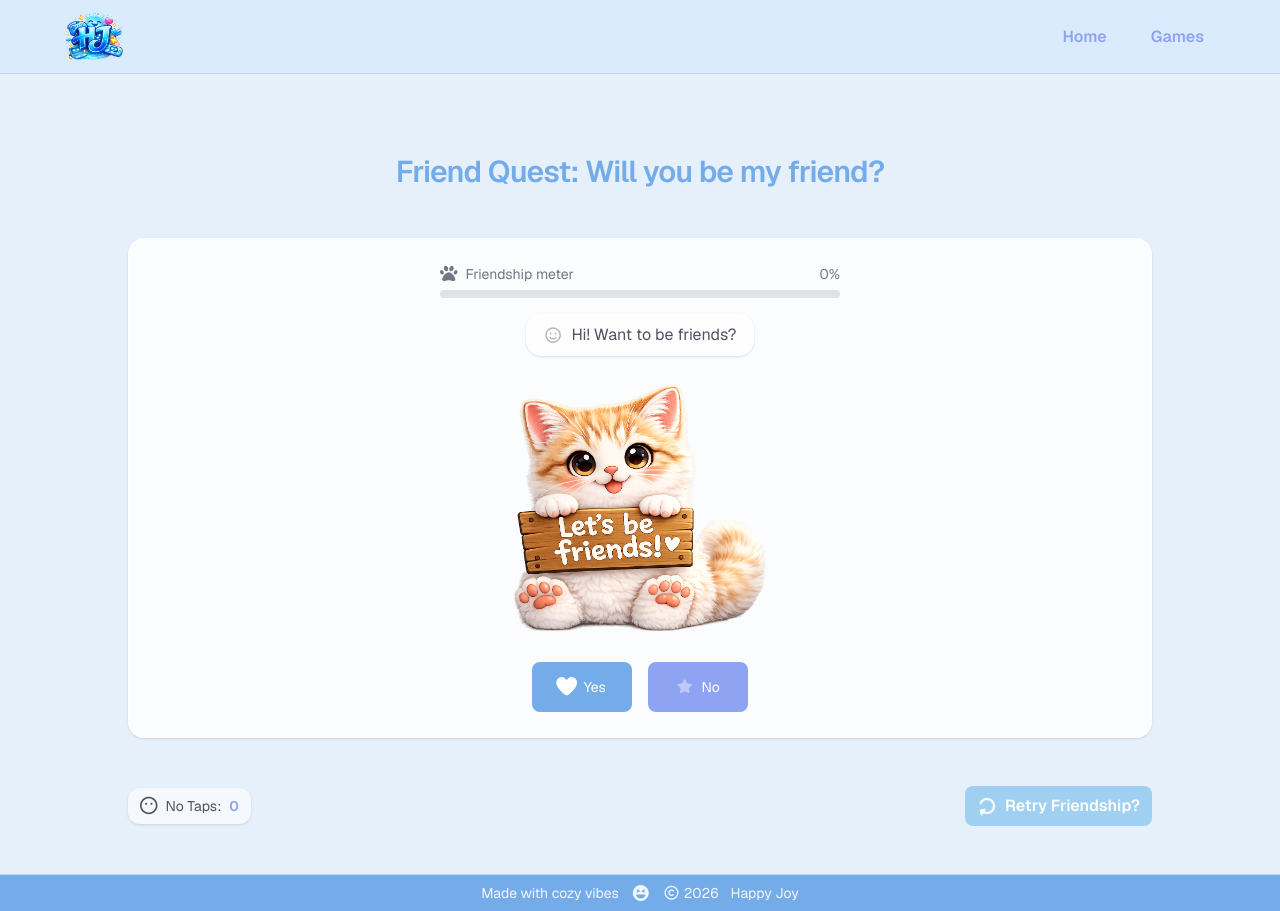
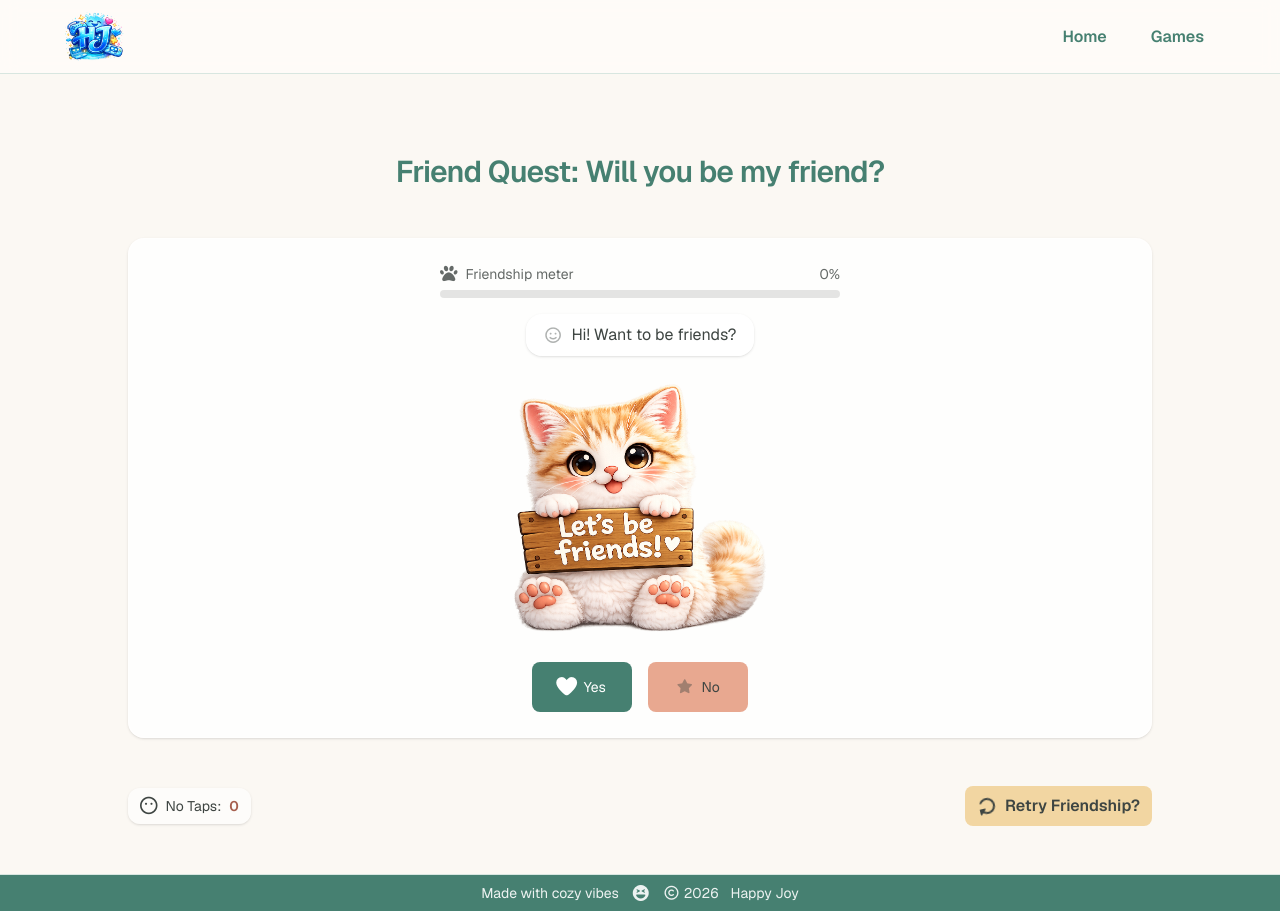
Before and after one commit to happy-joy-hj/happy-joy, a Next.js app: page /games/friend-quest in a window 1280 px wide. Built offline with nearby package versions, Linux system fonts and the light colour scheme.

Commit message:
Refresh Happy Joy color theme

```diff
--- a/src/app/games/friend-quest/page.tsx
+++ b/src/app/games/friend-quest/page.tsx
@@ -214,9 +214,9 @@ export default function Page() {
                   type="button"
                   onClick={handleYes}
                   style={{ width: BASE_W, height: BASE_H }}
-                  className="grid cursor-pointer place-items-center rounded-full bg-primary text-white transition-transform duration-150 focus-visible:ring-2 focus-visible:ring-secondary focus-visible:ring-offset-2 focus-visible:ring-offset-background focus-visible:outline-none active:scale-95"
+                  className="grid cursor-pointer place-items-center rounded-full bg-primary text-primary-foreground transition-transform duration-150 focus-visible:ring-2 focus-visible:ring-focus focus-visible:ring-offset-2 focus-visible:ring-offset-background focus-visible:outline-none active:scale-95"
                 >
-                  <span className="flex w-full items-center justify-center gap-2 px-2">
+                  <span className="inline-flex items-center justify-center gap-2">
                     <i
                       aria-hidden="true"
                       className="fa-solid fa-heart fa-beat shrink-0"
@@ -232,9 +232,9 @@ export default function Page() {
                   type="button"
                   onClick={handleNo}
                   style={{ width: BASE_W, height: BASE_H }}
-                  className="grid cursor-pointer place-items-center rounded-full bg-secondary text-white transition-transform duration-150 focus-visible:ring-2 focus-visible:ring-primary focus-visible:ring-offset-2 focus-visible:ring-offset-background focus-visible:outline-none active:scale-95"
+                  className="grid cursor-pointer place-items-center rounded-full bg-secondary text-secondary-foreground transition-transform duration-150 focus-visible:ring-2 focus-visible:ring-focus focus-visible:ring-offset-2 focus-visible:ring-offset-background focus-visible:outline-none active:scale-95"
                 >
-                  <span className="flex w-full items-center justify-center gap-2 px-2">
+                  <span className="inline-flex items-center justify-center gap-2">
                     <i
                       aria-hidden="true"
                       className="fa-solid fa-star fa-fade shrink-0"
@@ -258,9 +258,9 @@ export default function Page() {
                     height: BASE_H,
                     transform: `scale(${yesScale})`,
                   }}
-                  className="absolute bottom-6 left-1/2 grid origin-center -translate-x-1/2 cursor-pointer place-items-center rounded-full bg-primary text-white transition-transform duration-200 ease-out focus-visible:ring-2 focus-visible:ring-secondary focus-visible:ring-offset-2 focus-visible:ring-offset-background focus-visible:outline-none active:scale-[0.98]"
+                  className="absolute bottom-6 left-1/2 grid origin-center -translate-x-1/2 cursor-pointer place-items-center rounded-full bg-primary text-primary-foreground transition-transform duration-200 ease-out focus-visible:ring-2 focus-visible:ring-focus focus-visible:ring-offset-2 focus-visible:ring-offset-background focus-visible:outline-none active:scale-[0.98]"
                 >
-                  <span className="flex w-full items-center justify-center gap-2 px-2">
+                  <span className="inline-flex items-center justify-center gap-2">
                     <i
                       aria-hidden="true"
                       className={`${yesIcon} fa-beat-fade shrink-0`}
@@ -283,9 +283,9 @@ export default function Page() {
                     top: noPos.y,
                     transform: `scale(${noScale})`,
                   }}
-                  className="absolute grid origin-top-left cursor-pointer place-items-center rounded-full bg-secondary text-white transition-all duration-200 ease-out focus-visible:ring-2 focus-visible:ring-primary focus-visible:ring-offset-2 focus-visible:ring-offset-background focus-visible:outline-none active:scale-95"
+                  className="absolute grid origin-top-left cursor-pointer place-items-center rounded-full bg-secondary text-secondary-foreground transition-all duration-200 ease-out focus-visible:ring-2 focus-visible:ring-focus focus-visible:ring-offset-2 focus-visible:ring-offset-background focus-visible:outline-none active:scale-95"
                 >
-                  <span className="flex w-full items-center justify-center gap-2 px-2">
+                  <span className="inline-flex items-center justify-center gap-2">
                     <i
                       aria-hidden="true"
                       className={`${noIcon} fa-fade shrink-0`}
@@ -335,13 +335,15 @@ export default function Page() {
             style={faAnimStyle}
           />
           <span>No Taps:</span>
-          <span className="font-semibold text-secondary">{noClicks}</span>
+          <span className="font-semibold text-secondary-emphasis">
+            {noClicks}
+          </span>
         </div>
 
         <button
           type="button"
           onClick={handleReset}
-          className="inline-flex cursor-pointer items-center justify-center gap-2 rounded-lg bg-accent px-3 py-2 font-semibold text-white transition hover:-translate-y-0.5 hover:shadow-sm focus-visible:ring-2 focus-visible:ring-secondary focus-visible:ring-offset-2 focus-visible:ring-offset-background focus-visible:outline-none active:scale-[0.98]"
+          className="inline-flex cursor-pointer items-center justify-center gap-2 rounded-lg bg-accent px-3 py-2 font-semibold text-accent-foreground transition hover:-translate-y-0.5 hover:shadow-sm focus-visible:ring-2 focus-visible:ring-focus focus-visible:ring-offset-2 focus-visible:ring-offset-background focus-visible:outline-none active:scale-[0.98]"
         >
           <i
             aria-hidden="true"
--- a/src/components/footer.tsx
+++ b/src/components/footer.tsx
@@ -1,6 +1,6 @@
 export default function Footer() {
   return (
-    <footer className="border-border border-t text-center flex justify-center items-center gap-3 mt-12 bg-primary text-white/90 p-2">
+    <footer className="mt-12 flex items-center justify-center gap-3 border-t border-border bg-primary p-2 text-center text-primary-foreground/90">
       <span>Made with cozy vibes</span>
       <i className="fa-solid fa-face-laugh-squint" />
       <span>
--- a/src/components/game-card.tsx
+++ b/src/components/game-card.tsx
@@ -47,14 +47,14 @@ export default function GameCard({
         <button
           type="button"
           disabled
-          className="w-full max-w-62.5 cursor-not-allowed bg-accent/60 font-semibold text-white/80 shadow-none"
+          className="w-full max-w-62.5 cursor-not-allowed bg-accent/60 font-semibold text-accent-foreground/60 shadow-none"
         >
           {label}
         </button>
       ) : (
         <Link
           href={href}
-          className="inline-flex w-full max-w-62.5 justify-center rounded-lg bg-accent py-2 font-semibold text-white transition hover:-translate-y-0.5 hover:shadow-sm focus-visible:ring-2 focus-visible:ring-secondary focus-visible:ring-offset-2 focus-visible:ring-offset-background focus-visible:outline-none"
+          className="inline-flex w-full max-w-62.5 justify-center rounded-lg bg-accent py-2 font-semibold text-accent-foreground transition hover:-translate-y-0.5 hover:shadow-sm focus-visible:ring-2 focus-visible:ring-focus focus-visible:ring-offset-2 focus-visible:ring-offset-background focus-visible:outline-none"
         >
           {label}
         </Link>
--- a/src/components/game-section.tsx
+++ b/src/components/game-section.tsx
@@ -17,7 +17,7 @@ export default function GameSection({
 
   return (
     <section className="flex flex-col gap-6 text-center">
-      <h2 className="text-secondary">{title}</h2>
+      <h2 className="text-secondary-emphasis">{title}</h2>
       <div className="grid grid-cols-1 gap-6 md:grid-cols-2 lg:grid-cols-3 2xl:grid-cols-4">
         {visibleGames.map((game, index) => (
           <GameCard key={game.title} {...game} preload={index === 0} />
--- a/src/components/greeting-clock.tsx
+++ b/src/components/greeting-clock.tsx
@@ -64,7 +64,7 @@ export default function GreetingClock() {
 
   return (
     <div className="flex flex-wrap items-center justify-center gap-x-3 gap-y-1 rounded-2xl border border-white/60 bg-white/60 px-4 py-3 text-center shadow-sm">
-      <span className="font-semibold text-secondary">
+      <span className="font-semibold text-secondary-emphasis">
         {view?.greeting ?? "Hello"}
       </span>
       <span className="text-foreground/40">•</span>
--- a/src/components/navbar.tsx
+++ b/src/components/navbar.tsx
@@ -13,9 +13,12 @@ export default function Navbar() {
   const pathname = usePathname();
 
   return (
-    <header className="sticky top-0 z-10 mb-20 flex flex-row items-center gap-8 border-b border-border bg-primary-foreground/80 py-3 backdrop-blur">
+    <header className="sticky top-0 z-10 mb-20 flex flex-row items-center gap-8 border-b border-border bg-surface/80 py-3 backdrop-blur">
       <div className="container flex items-center justify-between">
-        <Link href="/">
+        <Link
+          href="/"
+          className="rounded-xl focus-visible:ring-2 focus-visible:ring-focus focus-visible:ring-offset-2 focus-visible:ring-offset-surface focus-visible:outline-none"
+        >
           <Image
             src="/images/hj-logo.png"
             alt="Happy Joy"
@@ -35,12 +38,11 @@ export default function Navbar() {
                 key={item.href}
                 href={item.href}
                 aria-current={isActive ? "page" : undefined}
-                className={[
-                  "px-3 py-2 font-semibold",
+                className={`rounded-xl px-3 py-2 font-semibold focus-visible:ring-2 focus-visible:ring-focus focus-visible:ring-offset-2 focus-visible:ring-offset-surface focus-visible:outline-none ${
                   isActive
-                    ? "rounded-xl bg-secondary text-secondary-foreground hover:opacity-90"
-                    : "rounded-xl text-secondary hover:bg-white/40",
-                ].join(" ")}
+                    ? "bg-secondary text-secondary-foreground hover:opacity-90"
+                    : "text-primary hover:bg-secondary/15"
+                }`}
               >
                 {item.label}
               </Link>
--- a/src/styles/globals.css
+++ b/src/styles/globals.css
@@ -4,20 +4,28 @@
 :root {
   color-scheme: light;
 
-  --background: #e6f0fa;
-  --foreground: #505462;
+  --background: #fbf8f3;
+  --foreground: #3e4542;
 
-  --primary: #74acea;
-  --secondary: #8fa3f3;
-  --accent: #9fd0f2;
+  --primary: #468071;
+  --secondary: #e8a890;
+  --accent: #f2d6a2;
 
-  --primary-foreground: #d7eaff;
-  --secondary-foreground: #fdf9f8;
+  --primary-foreground: #ffffff;
+  --secondary-foreground: #3e4542;
+  --accent-foreground: #3e4542;
 
-  --border: #c1d3ee;
+  --surface: #fffcf9;
+  --surface-muted: #f0f7f4;
 
-  --success: #70a080;
-  --warning: #e4887f;
+  --border: #d8e6e0;
+
+  --success: #467a61;
+  --warning: #9c5f1f;
+
+  --focus: #5a9e8e;
+
+  --secondary-emphasis: #a65f4e;
 }
 
 @theme inline {
@@ -30,11 +38,19 @@
 
   --color-primary-foreground: var(--primary-foreground);
   --color-secondary-foreground: var(--secondary-foreground);
+  --color-accent-foreground: var(--accent-foreground);
+
+  --color-surface: var(--surface);
+  --color-surface-muted: var(--surface-muted);
 
   --color-border: var(--border);
 
   --color-success: var(--success);
   --color-warning: var(--warning);
+
+  --color-focus: var(--focus);
+
+  --color-secondary-emphasis: var(--secondary-emphasis);
 
   --font-sans: var(--font-geist-sans);
   --font-mono: var(--font-geist-mono);
```
